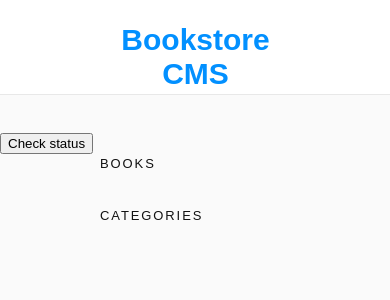
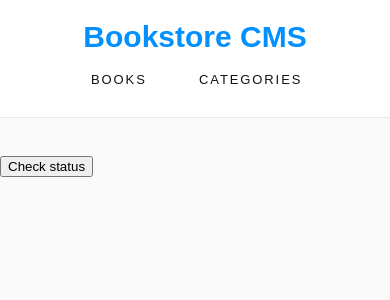
Before and after one commit to Danie12345/bookstore-react, a React (Create React App) app: page /categories in a window 390 px wide. Shown: the top 300 px of the page. Built offline with nearby package versions, Linux system fonts and the light colour scheme; no server answers.

Commit message:
Fix nav bar responsiveness for mobile

```diff
--- a/src/components/nav/Nav.css
+++ b/src/components/nav/Nav.css
@@ -1,6 +1,6 @@
 .navBar {
   width: 100%;
-  height: 5.938rem;
+  height: auto;
   display: flex;
   flex-direction: row;
   flex-wrap: wrap;
@@ -58,3 +58,16 @@
   box-shadow: 0 0 60px 0 #0000000c;
   background-color: #fafafa;
 }
+
+@media screen and (max-width: 678px) {
+  .navBar {
+    gap: 0%;
+    flex-direction: column;
+    padding: 5% 8%;
+    min-width: 100%;
+  }
+
+  .navBar > * {
+    justify-content: center;
+  }
+}
```
